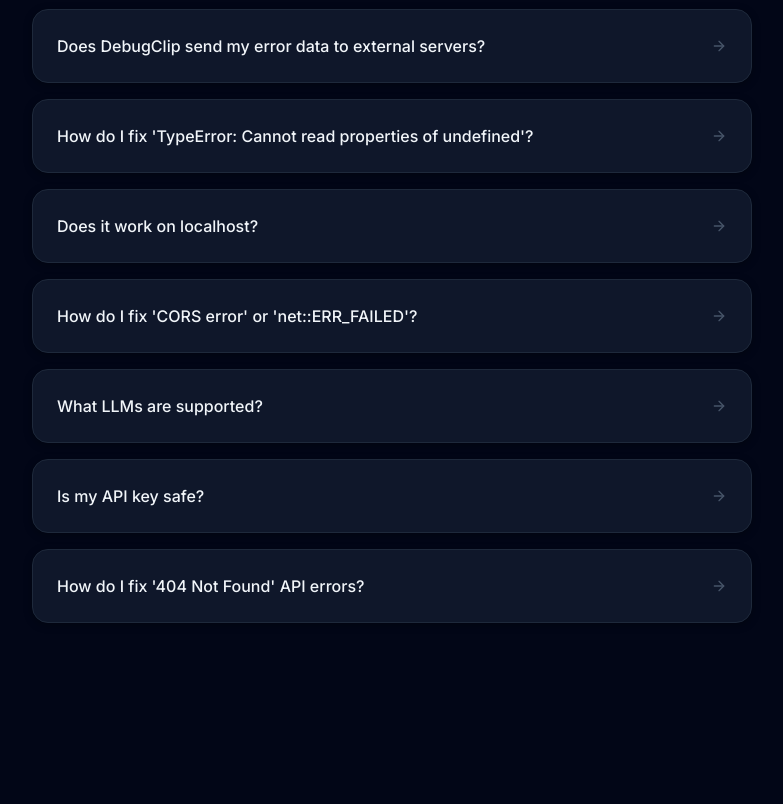
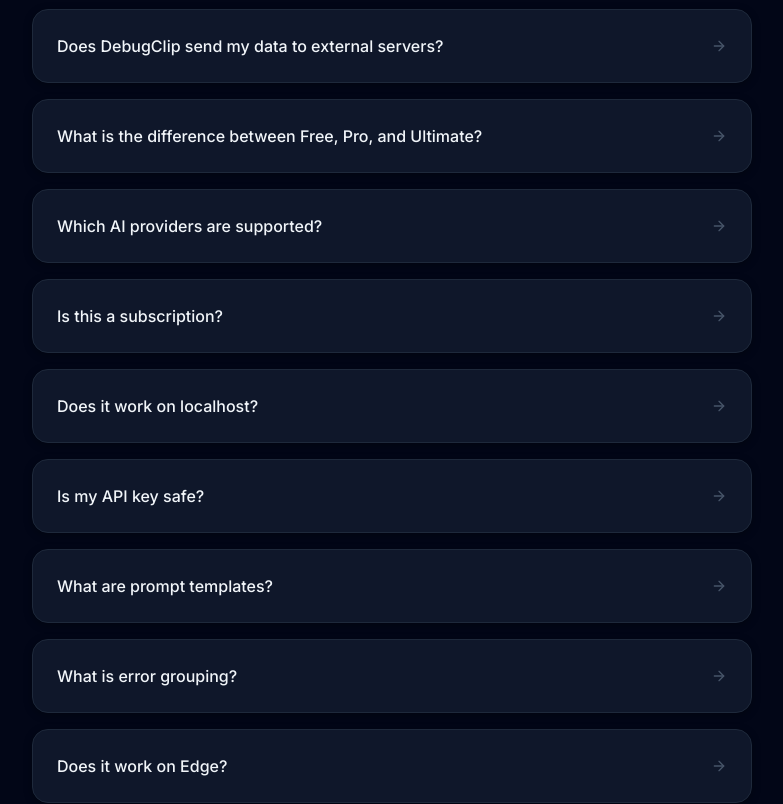
Before and after one commit to oussama-zbair/DebugClip, a Next.js app: page / in a window 1280 px wide. Shown: the part 6600-7404 px from the top of the page, without its empty margins (248-1031 px from the left). Built offline with nearby package versions, Linux system fonts and the light colour scheme.

Commit message:
update the FAQ

```diff
--- a/src/app/page.tsx
+++ b/src/app/page.tsx
@@ -583,13 +583,16 @@
 // ═══════════════════════════════════════════════════════════════
 function FAQ() {
   const faqs = [
-    { q: "Does DebugClip send my error data to external servers?", a: "No. All error capture and prompt compilation happens locally in your browser. The only optional network call is license key validation for Pro users. Your page data never leaves your machine." },
-    { q: "How do I fix 'TypeError: Cannot read properties of undefined'?", a: "This common React and JS error means you're accessing a property on a null or undefined value. DebugClip captures the full stack trace showing exactly which line and variable caused it — then sends that context to Claude or ChatGPT for an instant explanation and fix." },
-    { q: "Does it work on localhost?", a: "Yes. DebugClip works on any website — localhost, staging servers, production apps, even file:// URLs (with permission). No configuration needed." },
-    { q: "How do I fix 'CORS error' or 'net::ERR_FAILED'?", a: "Network errors are captured with full request and response details including headers and status codes. DebugClip formats this into a prompt that gives the AI enough context to diagnose your CORS configuration or network issue immediately." },
-    { q: "What LLMs are supported?", a: "Currently Claude (claude.ai) and ChatGPT (chatgpt.com). The free tier lets you copy prompts to any AI. The Pro tier auto-injects prompts directly into Claude or ChatGPT's input field." },
-    { q: "Is my API key safe?", a: "API keys are stored locally in chrome.storage.local on your device only. They are never transmitted to DebugClip servers — only directly to the LLM provider you choose (Anthropic or OpenAI)." },
-    { q: "How do I fix '404 Not Found' API errors?", a: "DebugClip captures the full URL, request method, headers, and response body of failed API calls. The compiled prompt includes all this context so the AI can tell you exactly why your endpoint is returning 404." },
+    { q: "Does DebugClip send my data to external servers?", a: "No. All error capture and prompt compilation happens locally in your browser. The only network call is optional license key validation. Your page data, errors, and API keys never leave your machine." },
+    { q: "What is the difference between Free, Pro, and Ultimate?", a: "Free captures and displays all errors. Pro ($4 lifetime) adds sending to AI, session history, smart filtering, error grouping, and 11 templates. Ultimate ($19 lifetime) adds AI answers directly inside the popup using your own API keys with 6 providers." },
+    { q: "Which AI providers are supported?", a: "For sending prompts (Pro): Claude, ChatGPT, Gemini, DeepSeek, Copilot, Mistral, and Groq. For in-popup AI responses (Ultimate): OpenAI, Anthropic, Google Gemini, Groq, DeepSeek, and Mistral via your own API keys." },
+    { q: "Is this a subscription?", a: "No. Both Pro and Ultimate are one-time payments. Pay once, use forever. No recurring charges." },
+    { q: "Does it work on localhost?", a: "Yes. DebugClip works on any website including localhost, staging servers, production apps, and any framework. No configuration needed." },
+    { q: "Is my API key safe?", a: "API keys are stored locally in chrome.storage.local on your device only. They are never sent to DebugClip servers. Keys are transmitted only to the AI provider you choose when you click Ask AI." },
+    { q: "What are prompt templates?", a: "Templates control how your errors are formatted for AI. Choose React, Vue, Angular, Node.js, TypeScript, Security, Performance, or Quick Fix. Each gives AI different context so the answers match your stack." },
+    { q: "What is error grouping?", a: "When the same error repeats (like a broken API call in a loop), Pro and Ultimate collapse them into one entry with a count badge instead of showing 50 identical lines. The AI prompt also notes the frequency." },
+    { q: "Does it work on Edge?", a: "Yes. DebugClip is available on both Chrome Web Store and Microsoft Edge Add-ons. Same extension, same features." },
+    { q: "Can I upgrade from Pro to Ultimate later?", a: "Yes. Buy an Ultimate key and enter it in Settings. The extension detects the new tier automatically. Your Pro key stays valid but Ultimate features will unlock." },
   ];
 
   return (
```
